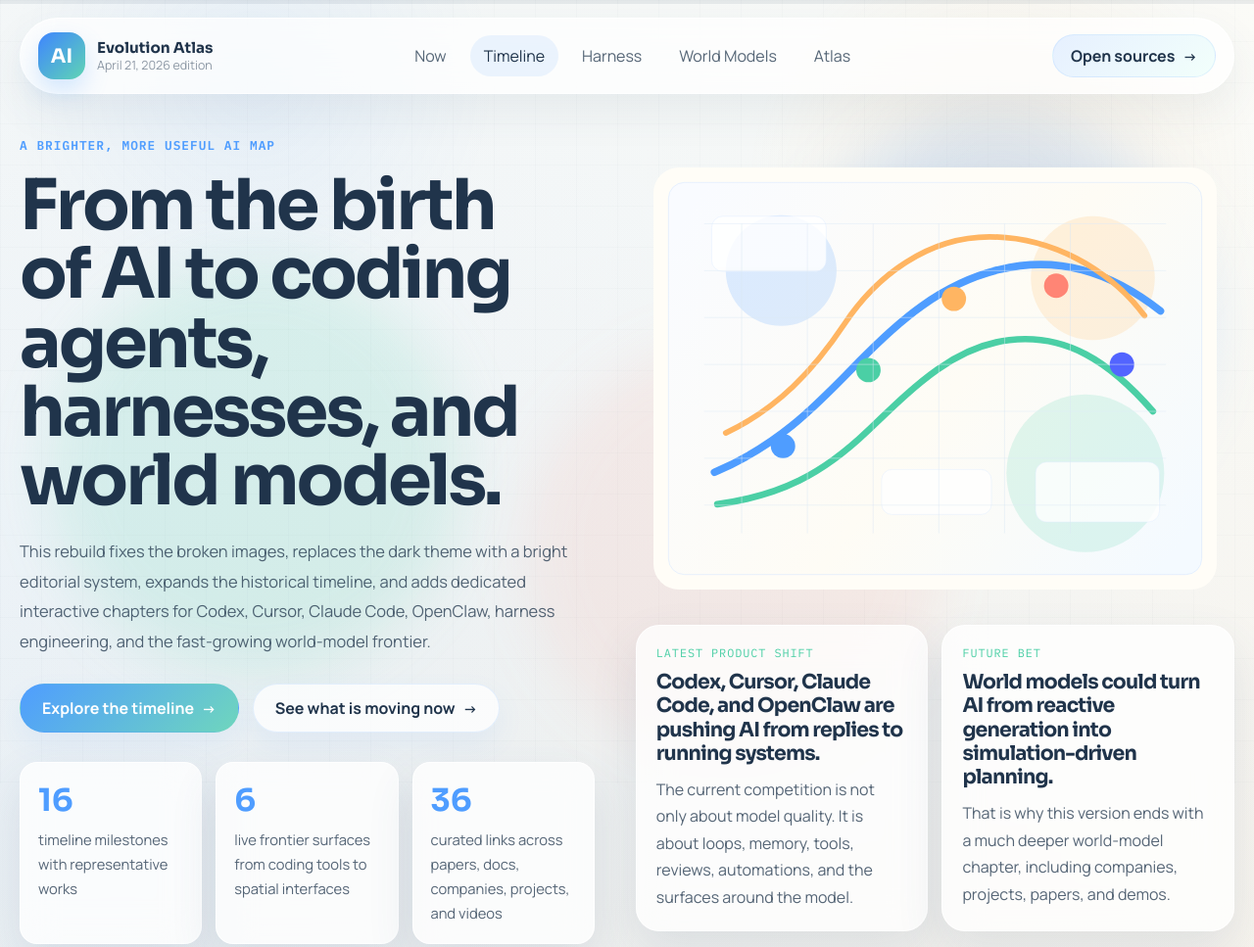
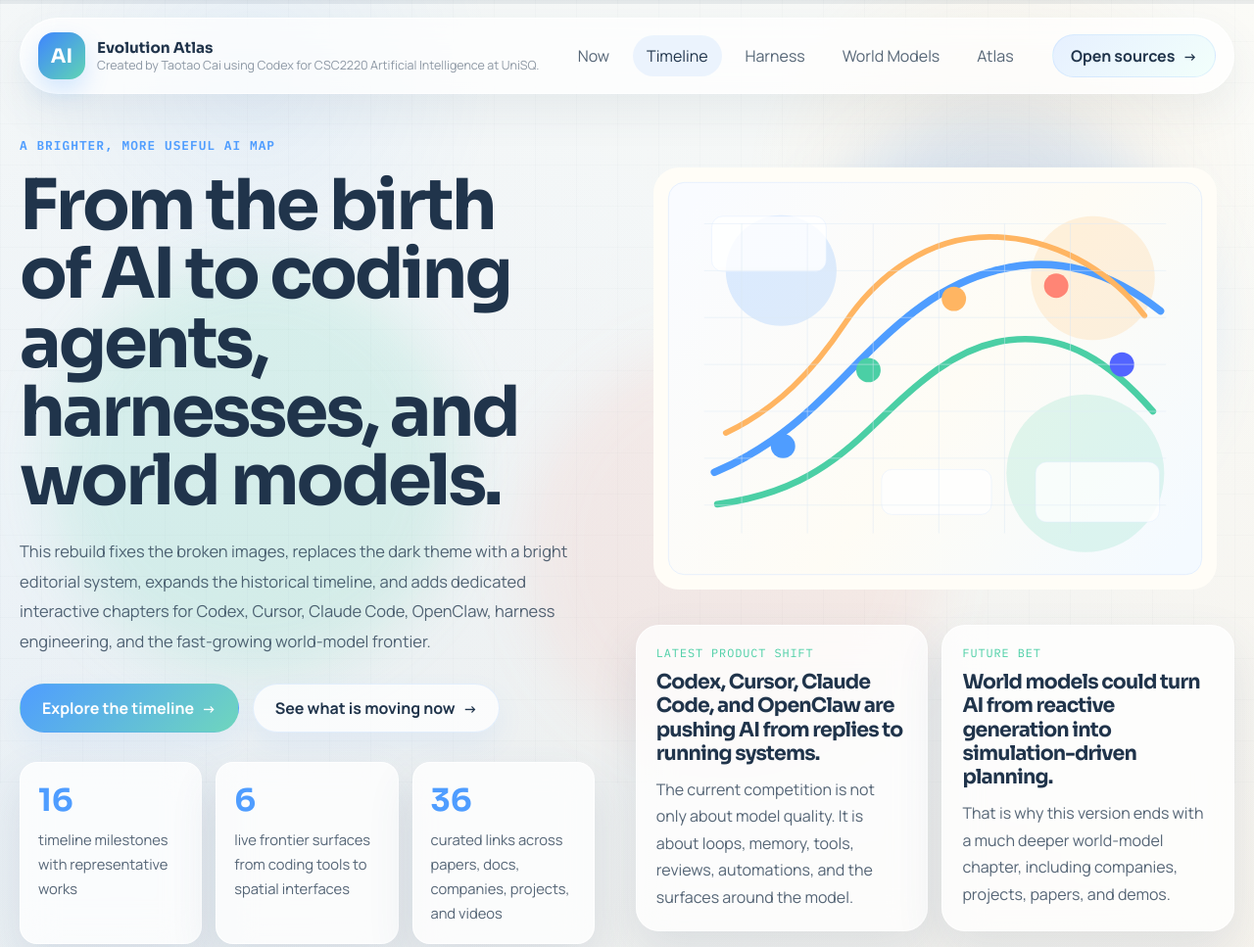
Before and after one commit to Taotao1992/ai-evolution-atlas, a plain HTML site: page index.html in a window 1280 px wide. Shown: the top 967 px of the page at 98% size. Drawn offline with Linux system fonts and the light colour scheme.

Commit message:
Update atlas header attribution

```diff
--- a/index.html
+++ b/index.html
@@ -30,7 +30,7 @@
         <span class="brand-mark">AI</span>
         <span class="brand-copy">
           <strong>Evolution Atlas</strong>
-          <small>April 21, 2026 edition</small>
+          <small>Created by Taotao Cai using Codex for CSC2220 Artificial Intelligence at UniSQ.</small>
         </span>
       </a>
 
```
